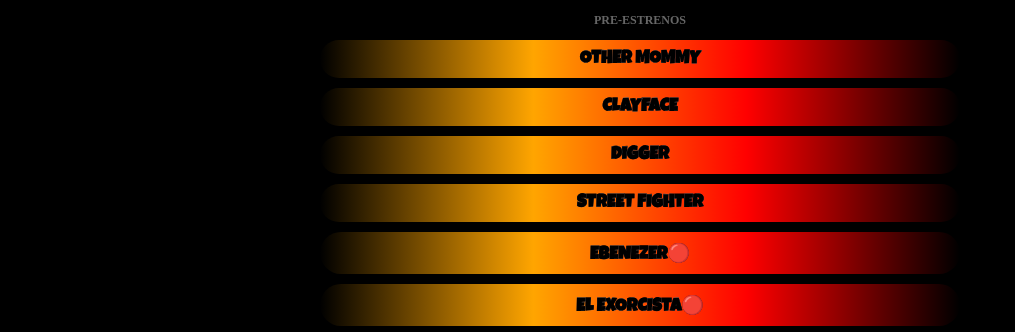
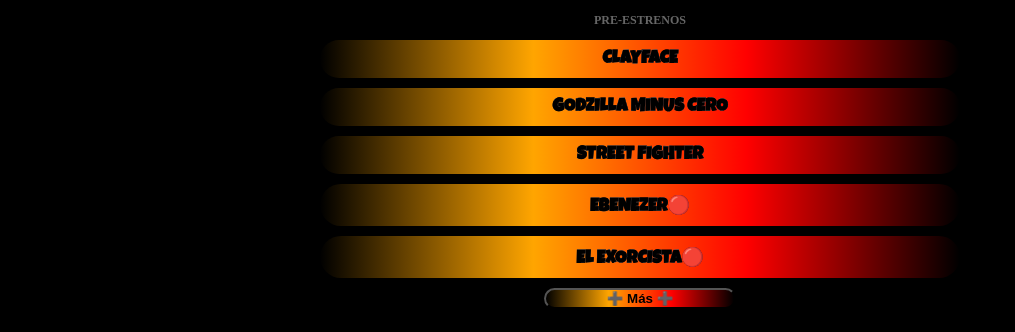
Before and after one commit to LaMovie/PRE-ESTRENOS, a plain HTML site: page index.html in a window 1280 px wide. Shown: the part 261-593 px from the top of the page, without its empty margins (0-1015 px from the left). Drawn offline with Linux system fonts and the light colour scheme.

Commit message:
Add files via upload

```diff
--- a/index.html
+++ b/index.html
@@ -144,11 +144,9 @@ box-shadow:
   <p id="Leyenda">PRE-ESTRENOS</p>
 
          <ul id="List">
-  <li><a href="https://hgcloud.to/e/u1qpq309hm47">OTHER MOMMY</a></li>
-
   <li><a href="https://hgcloud.to/e/5fiuzvwgpbfv">CLAYFACE</a></li>
 
-  <li><a href="https://www.dropbox.com/scl/fi/brayaizabu4s3b72nom5p/DIGGER-Copy.mp4?rlkey=dkqbbfblul87bwspv3mfrplg5&st=f7oedox0&dl=0">DIGGER</a></li>
+  <li><a href="https://www.dropbox.com/scl/fi/gl3lxycv5azrsz43vpkco/GODZILLA-MINUS-ZERO-Copy.mp4?rlkey=19xg5i575lin2gazo91ir6uve&st=2e1mxe0t&dl=0">GODZILLA MINUS CERO</a></li>
 
 
   <li><a href="https://www.dropbox.com/scl/fi/47749g9zepwmjpefwl0wv/STREET-FIGHTER-Copy.mp4?rlkey=gq0lhvqq7o1bohm5m5h7mjc4b&st=flotfyvx&dl=0">STREET FIGHTER</a></li>
```
